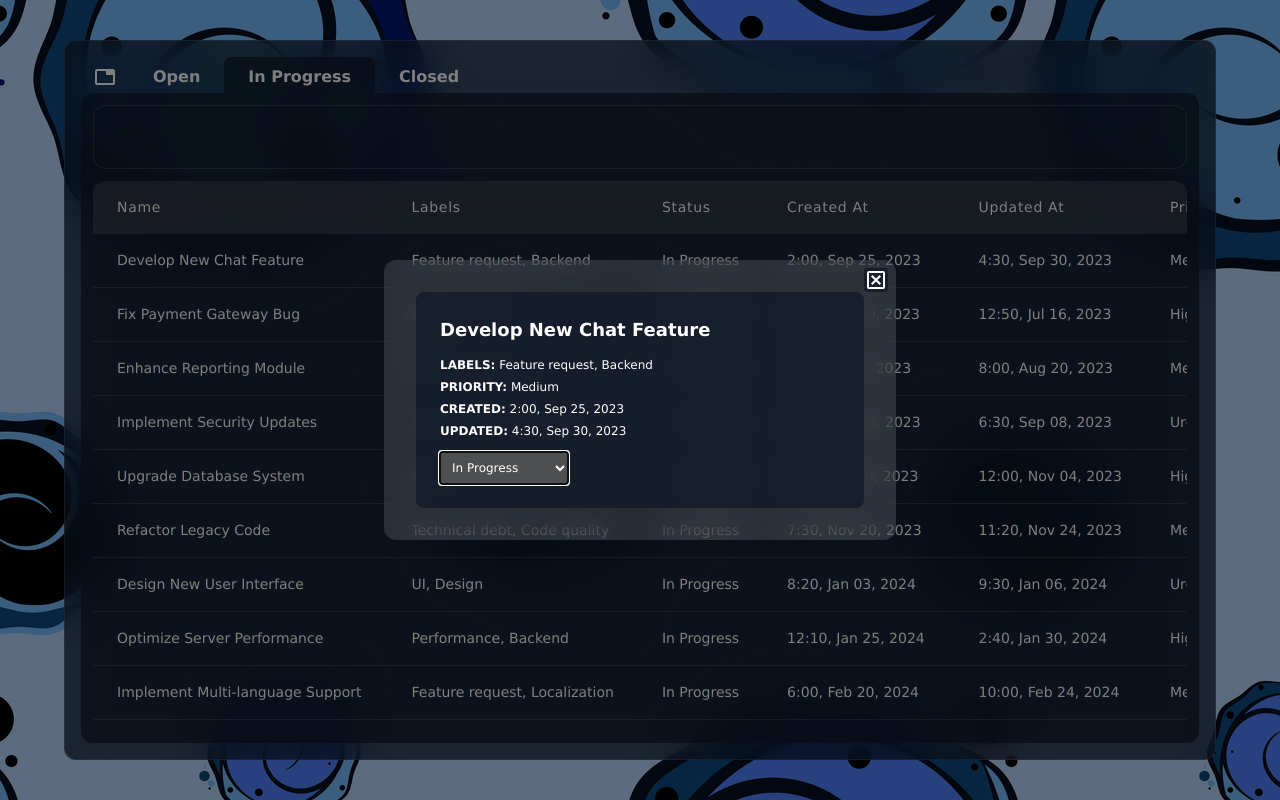
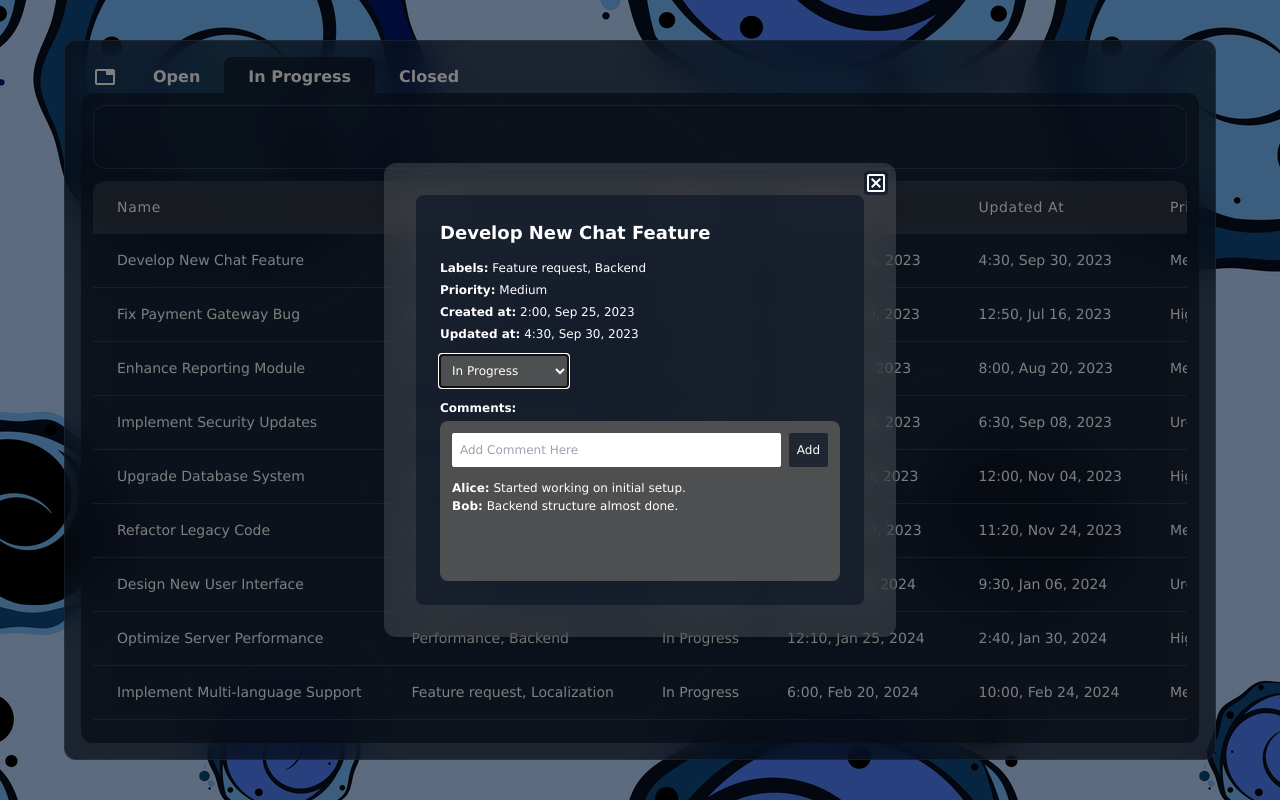
Before and after one commit to Mayank-Singh-Chouhan/superdm-assingment, a Next.js app: page / in a window 1280 px wide. Both pictures are taken after a click on the button 671 px from the left and 260 px from the top of the page. Built offline with nearby package versions, Linux system fonts and the light colour scheme.

Commit message:
feat: added comment section to focus task modal

```diff
--- a/src/components/organisms/task-modal.tsx
+++ b/src/components/organisms/task-modal.tsx
@@ -1,11 +1,13 @@
-import React, { useState } from 'react'
+import React, { useEffect, useState } from 'react'
 import Modal from '../molecules/modal';
 import ActionConfirmationModal from './action-confirmation-modal';
-import { ITask } from '@/models/interfaces';
+import { ITask, ITaskComment } from '@/models/interfaces';
 import { TaskModalAction, TaskStatus } from '@/models/enums';
 import { formatDateString } from '@/lib/utils';
 import { useDispatch } from 'react-redux';
 import { changeStatus } from '@/store/slices/workspace-slice';
+import { useAppSelector } from '@/store/hooks';
+import { addComments } from '@/store/slices/comments-slice';
 
 interface ITaskModal {
     isOpen: boolean;
@@ -16,11 +18,14 @@ interface ITaskModal {
 
 const TaskModal = ({ isOpen, setIsOpen, task, modalActions }: ITaskModal) => {
 
+    const allComments = useAppSelector(state => state.comments.comments);
     const dispatch = useDispatch();
 
     const [isModalOpen, setModalOpen] = useState(false);
     const [selectedStatus, setSelectedStatus] = useState<TaskStatus>(task?.status as TaskStatus);
+    const [comment, setComment] = useState<string>("");
     const [newStatus, setNewStatus] = useState<TaskStatus | null>(null);
+    const [comments, setComments] = useState<Array<ITaskComment>>([]);
 
 
 
@@ -52,22 +57,56 @@ const TaskModal = ({ isOpen, setIsOpen, task, modalActions }: ITaskModal) => {
         setModalOpen(false);
     };
 
+    const handleAddComment = (e: React.FormEvent<HTMLFormElement>) => {
+        e.preventDefault();
+        const newComment: ITaskComment = {
+            task_id: task.id,
+            content: comment,
+            name_of_sender: "You"
+        }
+
+        setComments(prev => [newComment, ...prev])
+        dispatch(addComments(newComment));
+        setComment("");
+    }
+
+    useEffect(() => {
+        // fetch logic here
+        const taskComments = allComments.filter((comment) => {
+            return comment.task_id === task.id;
+        })
+
+        setComments(taskComments);
+    }, [task.id])
 
     return (
         <Modal onKeyDown={handleKeyDown} isOpen={isOpen} onClose={() => setIsOpen(false)} >
-            <article className='bg-fs-background p-6 rounded-lg'>
+            <article className='bg-fs-background p-6 text-white rounded-lg'>
                 <h2 className="text-lg font-semibold text-white pb-3">{task?.name}</h2>
 
                 <div className='flex flex-col text-[12px] gap-1'>
-                    <p className='text-white'><strong>LABELS:</strong> {task?.labels.join(", ")}</p>
-                    <p className='text-white'><strong>PRIORITY:</strong> {task?.priority}</p>
-                    <p className='text-white'><strong>CREATED:</strong> {task?.created_at ? formatDateString(task?.created_at as string) : "--"}</p>
-                    <p className='text-white'><strong>UPDATED:</strong> {task?.updated_at ? formatDateString(task?.updated_at as string) : "--"}</p>
+                    <p><strong>Labels:</strong> {task?.labels.join(", ")}</p>
+                    <p><strong>Priority:</strong> {task?.priority}</p>
+                    <p><strong>Created at:</strong> {task?.created_at ? formatDateString(task?.created_at as string) : "--"}</p>
+                    <p><strong>Updated at:</strong> {task?.updated_at ? formatDateString(task?.updated_at as string) : "--"}</p>
                     <select onChange={(e) => handleStatusChangeRequest(e)} value={selectedStatus} className='mt-2 rounded-sm bg-[#4e4f50] text-white p-2 max-w-32'>
                         <option value={TaskStatus.IN_PROGRESS}>In Progress</option>
                         <option value={TaskStatus.OPEN}>Open</option>
                         <option value={TaskStatus.CLOSED}>Closed</option>
                     </select>
+                    <p className='font-bold mt-2'>Comments:</p>
+                    <div className='bg-[#4e4f50] h-40 rounded-lg p-3'>
+                        <form onSubmit={handleAddComment} className='flex gap-2 w-full mb-3'>
+                            <input value={comment} onChange={(e) => setComment(e.target.value)} placeholder='Add Comment Here' type='text' className='p-2 text-black w-full rounded-sm' />
+                            <button type='submit' className='bg-fs-background p-2 rounded-sm shrink-0'>Add</button>
+                        </form>
+                        {comments.map((comment) => {
+                            return (
+                                <p key={comment.content}><strong>{comment.name_of_sender}:</strong> {comment.content}</p>
+                            )
+                        })}
+                    </div>
+
                 </div>
             </article>
             <ActionConfirmationModal onConfirm={handleConfirmChange} isOpen={isModalOpen} setIsOpen={setModalOpen} />
--- /dev/null
+++ b/src/data/task-comments-data.ts
@@ -0,0 +1,65 @@
+import { ITaskComment } from "@/models/interfaces";
+
+export const COMMENTS_DATA: Array<ITaskComment> = [
+    // inprogress task comments
+    { task_id: 1, content: "Started working on initial setup.", name_of_sender: "Alice" },
+    { task_id: 1, content: "Backend structure almost done.", name_of_sender: "Bob" },
+    { task_id: 2, content: "Identified the source of the bug.", name_of_sender: "Eve" },
+    { task_id: 2, content: "Fix tested successfully in staging.", name_of_sender: "Charlie" },
+    { task_id: 3, content: "Added new filter options.", name_of_sender: "Alice" },
+    { task_id: 3, content: "UI improvements are ongoing.", name_of_sender: "Dave" },
+    { task_id: 4, content: "Security audit completed.", name_of_sender: "John" },
+    { task_id: 4, content: "Applying updates to authentication module.", name_of_sender: "Alice" },
+    { task_id: 5, content: "Database upgrade scheduled.", name_of_sender: "Eve" },
+    { task_id: 5, content: "Backup complete, proceeding with upgrade.", name_of_sender: "Charlie" },
+    { task_id: 6, content: "Refactoring obsolete code sections.", name_of_sender: "Bob" },
+    { task_id: 6, content: "Improved function modularity.", name_of_sender: "Alice" },
+    { task_id: 7, content: "Initial UI design draft created.", name_of_sender: "Dave" },
+    { task_id: 7, content: "Feedback from team incorporated.", name_of_sender: "Alice" },
+    { task_id: 8, content: "Optimized database queries.", name_of_sender: "Charlie" },
+    { task_id: 8, content: "Server performance benchmarked.", name_of_sender: "Eve" },
+    { task_id: 9, content: "Language selection feature added.", name_of_sender: "Bob" },
+    { task_id: 9, content: "Translation files updated.", name_of_sender: "Alice" },
+    { task_id: 10, content: "Set up mobile app infrastructure.", name_of_sender: "Dave" },
+    { task_id: 10, content: "Push notifications configured.", name_of_sender: "Charlie" },
+    { task_id: 11, content: "Framework chosen for automated tests.", name_of_sender: "Eve" },
+    { task_id: 11, content: "Test cases drafted.", name_of_sender: "Alice" },
+    { task_id: 12, content: "API documentation reviewed.", name_of_sender: "Bob" },
+    { task_id: 12, content: "Added new endpoints documentation.", name_of_sender: "Charlie" },
+    { task_id: 13, content: "Migration process started.", name_of_sender: "Eve" },
+    { task_id: 13, content: "Initial tests on cloud environment passed.", name_of_sender: "Alice" },
+    { task_id: 14, content: "Security protocols updated.", name_of_sender: "John" },
+    { task_id: 14, content: "Penetration testing scheduled.", name_of_sender: "Bob" },
+    { task_id: 15, content: "OAuth integration tested.", name_of_sender: "Alice" },
+    { task_id: 15, content: "Social login setup complete.", name_of_sender: "Dave" },
+    { task_id: 16, content: "CD pipeline configured.", name_of_sender: "Eve" },
+    { task_id: 16, content: "Deployment workflow optimized.", name_of_sender: "Charlie" },
+    { task_id: 17, content: "Support ticket categories updated.", name_of_sender: "Alice" },
+    { task_id: 17, content: "Response templates drafted.", name_of_sender: "John" },
+    { task_id: 18, content: "Real-time notification UI created.", name_of_sender: "Charlie" },
+    { task_id: 18, content: "Notification system tested.", name_of_sender: "Bob" },
+    { task_id: 19, content: "Profile page redesigned.", name_of_sender: "Alice" },
+    { task_id: 19, content: "Feedback from UX team addressed.", name_of_sender: "Eve" },
+    { task_id: 20, content: "Search functionality expanded.", name_of_sender: "Dave" },
+    { task_id: 20, content: "Improved search indexing.", name_of_sender: "Charlie" },
+
+    // open task comments
+    { task_id: 783291, content: "Added error handling for chat feature.", name_of_sender: "Alice" },
+    { task_id: 783291, content: "Working on exporting data from reports.", name_of_sender: "Charlie" },
+    { task_id: 462915, content: "Security updates tested on staging.", name_of_sender: "Eve" },
+    { task_id: 290184, content: "Database migration scripts reviewed.", name_of_sender: "John" },
+    { task_id: 290184, content: "Removed redundant code sections.", name_of_sender: "Dave" },
+    { task_id: 574392, content: "Updated UI to support dark mode.", name_of_sender: "Alice" },
+    { task_id: 574392, content: "Enhanced server load balancing.", name_of_sender: "Eve" },
+
+    // close task comments
+    { task_id: 821374, content: "Added fallback for unsupported languages.", name_of_sender: "Charlie" },
+    { task_id: 821374, content: "Bug fixes for mobile layout issues.", name_of_sender: "Bob" },
+    { task_id: 548926, content: "Set up automated test for payment flows.", name_of_sender: "Eve" },
+    { task_id: 548926, content: "Reviewed API documentation consistency.", name_of_sender: "John" },
+    { task_id: 193048, content: "Verified cloud migration performance benchmarks.", name_of_sender: "Alice" },
+    { task_id: 193048, content: "Strengthened password encryption protocol.", name_of_sender: "Dave" },
+    { task_id: 739201, content: "Resolved third-party login API errors.", name_of_sender: "Charlie" },
+    { task_id: 739201, content: "Automated rollback procedure tested.", name_of_sender: "Alice" },
+    { task_id: 739201, content: "User feedback incorporated into support flow.", name_of_sender: "Bob" }
+];
--- a/src/models/interfaces.ts
+++ b/src/models/interfaces.ts
@@ -7,3 +7,9 @@ export interface ITask {
     updated_at: string;
     priority: string;
 }
+
+export interface ITaskComment {
+    task_id: number,
+    content: string;
+    name_of_sender: string;
+}
--- /dev/null
+++ b/src/store/slices/comments-slice.ts
@@ -0,0 +1,26 @@
+import { COMMENTS_DATA } from "@/data/task-comments-data";
+import { ITaskComment } from "@/models/interfaces";
+import { createSlice, PayloadAction } from "@reduxjs/toolkit";
+
+interface IComment {
+    comments: Array<ITaskComment>;
+}
+
+const initialState: IComment = {
+  comments : COMMENTS_DATA,
+};
+
+export const commentsSlice = createSlice({
+    name: 'comments',
+    initialState,
+    reducers: {
+      addComments: (state, action:PayloadAction<ITaskComment>) => {
+        const newComment = action.payload
+        state.comments = [newComment, ...state.comments];
+      }
+    },
+  });
+
+  export const { addComments } = commentsSlice.actions;
+
+  export default commentsSlice.reducer;
--- a/src/store/store.ts
+++ b/src/store/store.ts
@@ -1,10 +1,12 @@
 import { configureStore } from '@reduxjs/toolkit';
 import workspacesReducer from './slices/workspace-slice';
+import commentsReducer from './slices/comments-slice';
 
 
 export const store = configureStore({
   reducer: {
-    workspaces: workspacesReducer
+    workspaces: workspacesReducer,
+    comments: commentsReducer
   },
 });
 
```
